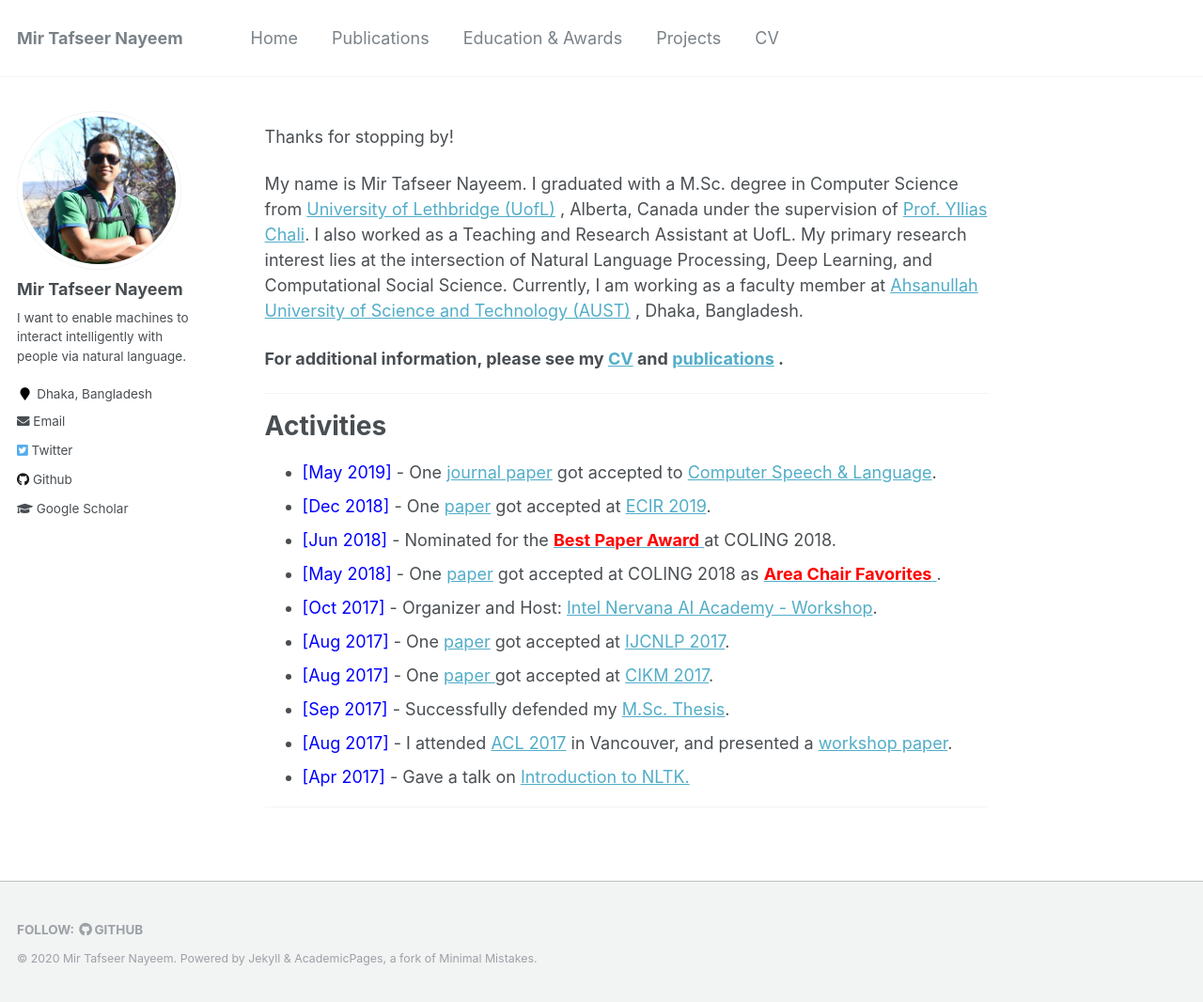
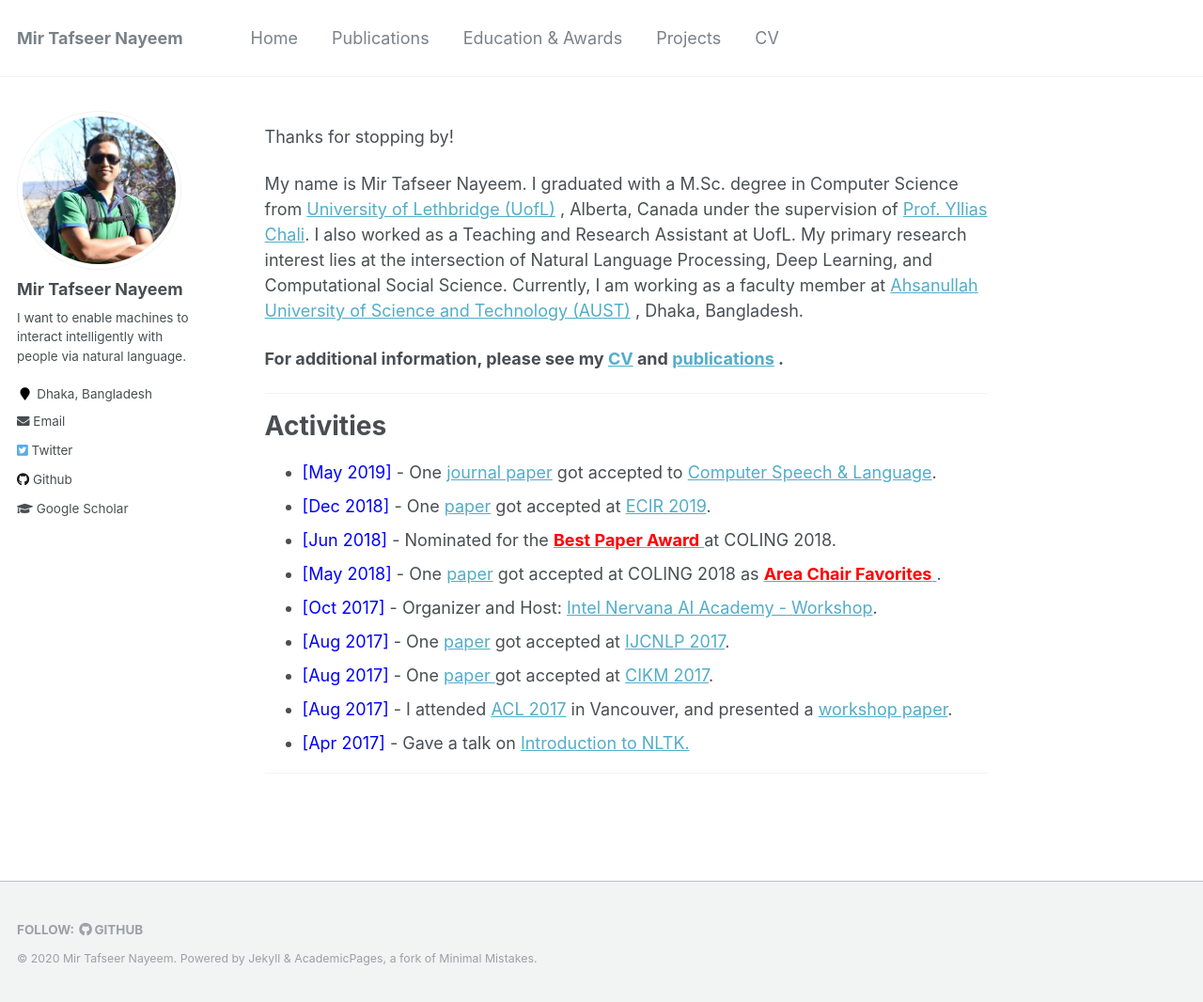
Before and after one commit to sujan-sarker/sujan-sarker.github.io, a Jekyll site: the page built from _pages/about.md, in a window 1280 px wide and 1066 px high. Shown: the whole window at 94% size. Built offline with Jekyll 4.4.1, drawn with Linux system fonts in a browser that asks for light colours.

Commit message:
Update about.md

```diff
--- a/_pages/about.md
+++ b/_pages/about.md
@@ -26,7 +26,7 @@ My name is Mir Tafseer Nayeem. I graduated with a M.Sc. degree in Computer Scien
 * <span style="color:Blue"> [Oct 2017] </span> - Organizer and Host: [Intel Nervana AI Academy - Workshop](https://www.intel.ai/).
 * <span style="color:Blue"> [Aug 2017] </span> - One [paper](http://www.aclweb.org/anthology/I17-2071) got accepted at [IJCNLP 2017](http://ijcnlp2017.org/site/page.aspx?pid=901&sid=1133&lang=en).
 * <span style="color:Blue"> [Aug 2017] </span> - One [paper ](https://dl.acm.org/citation.cfm?id=3133106) got accepted at [CIKM 2017](http://www.cikmconference.org/CIKM2017/index.html).
-* <span style="color:Blue"> [Sep 2017]  </span> - Successfully defended my [M.Sc. Thesis](https://opus.uleth.ca/bitstream/handle/10133/4993/NAYEEM_MIR_TAFSEER_MSC_2017.pdf).
+<!--- * <span style="color:Blue"> [Sep 2017]  </span> - Successfully defended my [M.Sc. Thesis](https://opus.uleth.ca/bitstream/handle/10133/4993/NAYEEM_MIR_TAFSEER_MSC_2017.pdf). -->
 * <span style="color:Blue"> [Aug 2017] </span> - I attended [ACL 2017](http://acl2017.org/) in Vancouver, and presented a [workshop paper](http://www.aclweb.org/anthology/W17-2407).
 * <span style="color:Blue"> [Apr 2017] </span> - Gave a talk on [Introduction to NLTK.](https://tafseer-nayeem.github.io/files/Introduction_to_NLTK.pdf)
 
```
